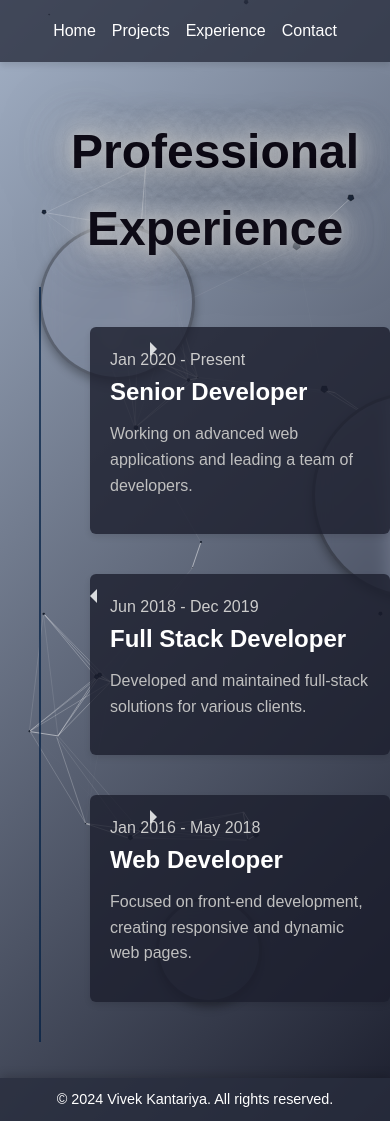
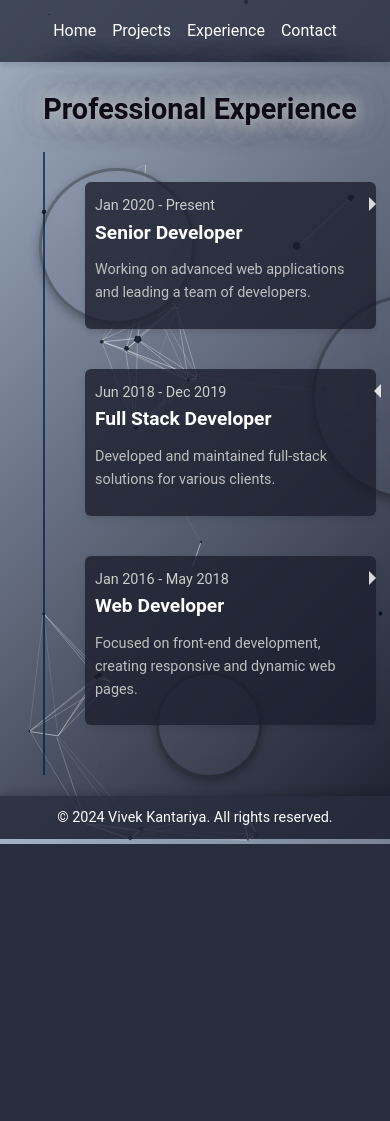
Before and after one commit to vivekkantariya/Pro-File, a Django app: page /experience/ in a window 390 px wide; the page is wider, and only the part inside the window is pictured. After the commit the page ends 844 px from the top of that part, so only its background shows below. Run offline with Django 5.2, Linux system fonts and the light colour scheme.

Commit message:
responsive

```diff
--- a/resume/templates/resume/base.html
+++ b/resume/templates/resume/base.html
@@ -35,7 +35,7 @@
         .navbar {
             background: rgba(41, 45, 62, 0.8);
             padding: 15px 0;
-            position: sticky;
+            position:static;
             top: 0;
             z-index: 1000;
             box-shadow: 0 4px 6px rgba(0, 0, 0, 0.1);
--- a/resume/templates/resume/experience.html
+++ b/resume/templates/resume/experience.html
@@ -10,10 +10,17 @@
     <meta name="viewport" content="width=device-width, initial-scale=1.0">
     <title>Experience</title>
     <style>
+        html{
+            overflow-x: hidden;
+        }
         body {
-            background-color: #111;
-            color: #eee;
-            font-family: Arial, sans-serif;
+            margin: 0;
+            padding: 0;
+            font-family: 'Roboto', sans-serif;
+            background: #0e0b16;
+            color: #ffffff;
+            overflow-x: hidden;
+            box-sizing: border-box;
         }
 
         .container {
@@ -37,6 +44,7 @@
             position: relative;
             padding: 20px 0;
             list-style: none;
+            overflow: hidden; /* Prevent timeline overflow */
         }
 
         .timeline::before {
@@ -122,35 +130,8 @@
             color: #c0c0c0;
         }
 
-        @media (max-width: 768px) {
-            .timeline::before {
-                left: 20px;
-            }
-
-            .timeline-item {
-                width: 100%;
-                padding-left: 70px;
-                padding-right: 20px;
-                padding-bottom: 20px;
-            }
-
-            .timeline-item:nth-child(odd),
-            .timeline-item:nth-child(even) {
-                left: 0;
-            }
-
-            .timeline-item-content::before {
-                left: 60px;
-                right: auto;
-                border-color: transparent rgba(26, 188, 156, 0.4) transparent transparent;
-                /* Light Turquoise */
-            }
-        }
-
-        /* Add more futuristic elements */
         .glow {
-            text-shadow:
-                0 0 10px rgba(192, 192, 192, 0.6),
+            text-shadow: 0 0 10px rgba(192, 192, 192, 0.6),
                 0 0 20px rgba(192, 192, 192, 0.6),
                 0 0 30px rgba(192, 192, 192, 0.6),
                 0 0 40px rgba(192, 192, 192, 0.6),
@@ -158,7 +139,6 @@
                 0 0 60px rgba(192, 192, 192, 0.6),
                 0 0 70px rgba(192, 192, 192, 0.6);
         }
-
 
         /* Static Background Designs */
         .background-design {
@@ -169,6 +149,7 @@
             height: 100%;
             z-index: -1;
             pointer-events: none;
+            box-sizing: border-box;
         }
 
         .shape {
@@ -200,6 +181,117 @@
             height: 100px;
             top: 80%;
             left: 40%;
+        }
+
+        @media (max-width: 1200px) {
+            .container {
+                padding: 15px;
+            }
+
+            h1 {
+                font-size: 2.5em;
+            }
+        }
+
+        @media (max-width: 992px) {
+            .container {
+                padding: 10px;
+            }
+
+            h1 {
+                font-size: 2.2em;
+            }
+
+            .timeline-item {
+                padding: 15px 30px;
+            }
+
+            .timeline-item-content {
+                padding: 15px;
+            }
+        }
+
+        @media (max-width: 768px) {
+            .timeline::before {
+                left: 10%;
+            }
+
+            .timeline-item {
+                width: 100%;
+                padding: 15px 10%;
+                margin-bottom: 20px;
+            }
+
+            .timeline-item-content {
+                padding: 10px;
+                margin-left: 20px;
+            }
+
+            .timeline-item:nth-child(odd),
+            .timeline-item:nth-child(even) {
+                left: 0;
+            }
+
+            .timeline-item-content::before {
+                left: auto;
+                right: -7px;
+                border-color: transparent rgba(255, 255, 255, 0.826) transparent transparent;
+            }
+        }
+
+        @media (max-width: 576px) {
+            .container {
+                width: 100%;
+                padding: 5px;
+            }
+
+            h1 {
+                font-size: 2em;
+            }
+
+            .timeline-item {
+                padding: 10px 5%;
+            }
+
+            .timeline-item-content {
+                padding: 10px;
+            }
+
+            .timeline-item-content::before {
+                top: 10px;
+                right: -5px;
+                border-width: 5px;
+            }
+
+            .timeline-item:nth-child(odd),
+            .timeline-item:nth-child(even) {
+                padding-left: 80px;
+                left: 0;
+            }
+        }
+
+        @media (max-width: 400px) {
+            h1 {
+                font-size: 1.8em;
+            }
+
+            .date {
+                font-size: 0.9em;
+            }
+
+            .title {
+                font-size: 1.2em;
+            }
+
+            .desc {
+                font-size: 0.9em;
+            }
+
+            .timeline-item:nth-child(odd),
+            .timeline-item:nth-child(even) {
+                padding-left: 60px;
+                left: 0;
+            }
         }
     </style>
 </head>
```
Also changed, not shown: resume/templates/resume/projects.html (+5 -2 lines).
